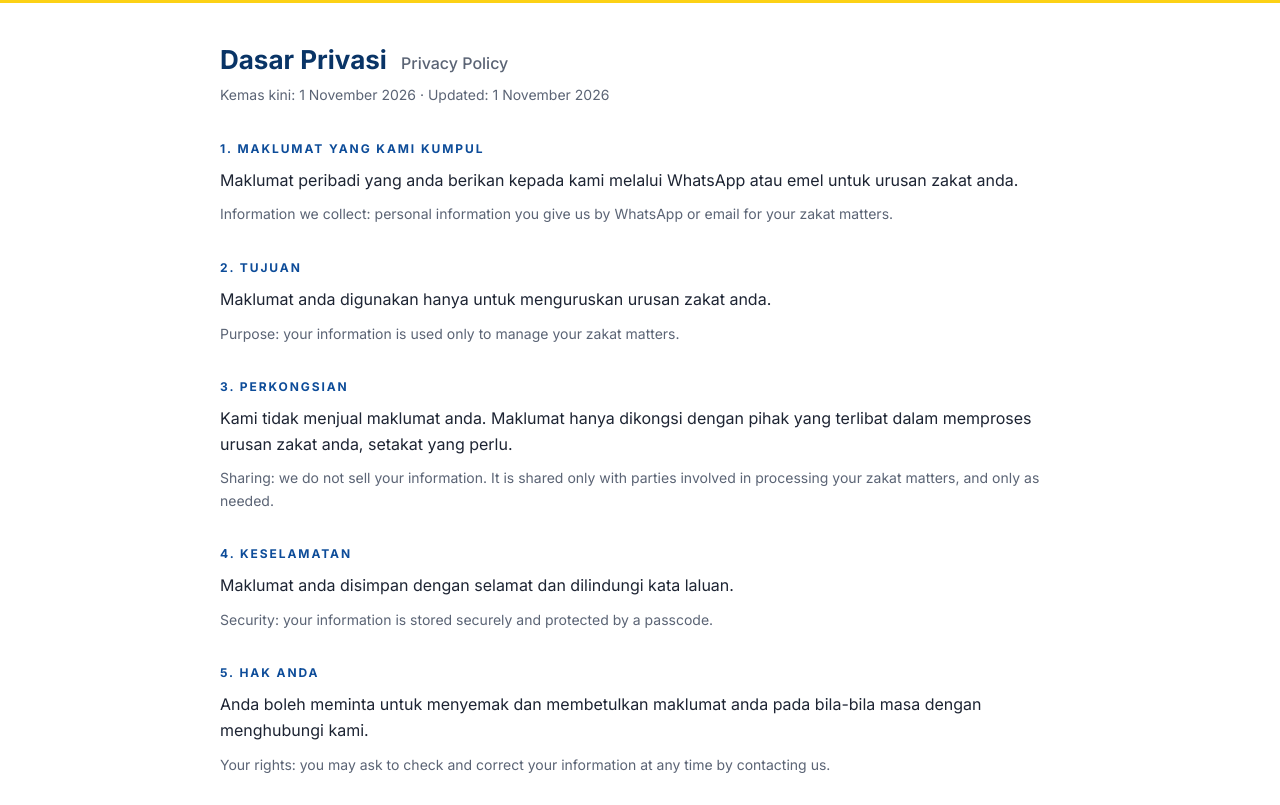
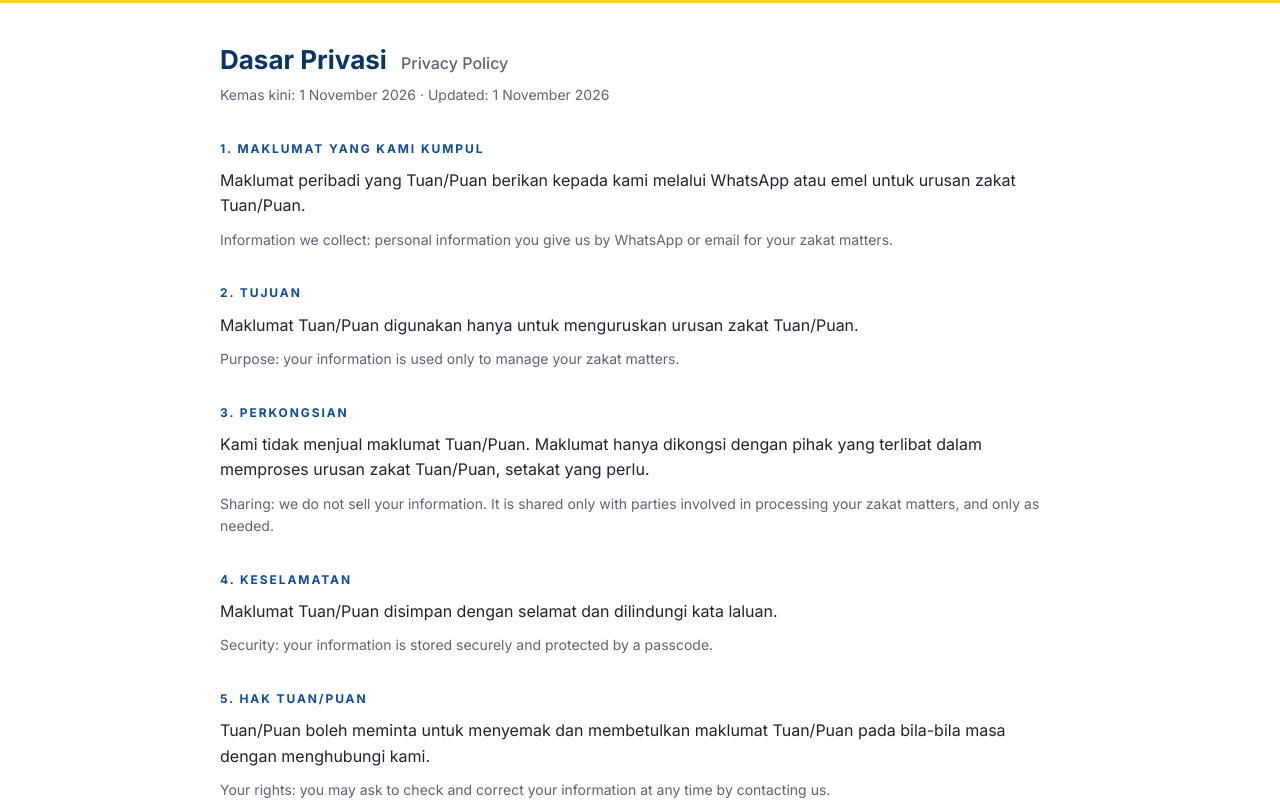
Before and after one commit to bg749b4jn9-stack/zakatapp-site, a plain HTML site: page privasi/index.html in a window 1280 px wide. Shown: the part 131-936 px from the top of the page. Drawn offline with Linux system fonts and the light colour scheme.

Commit message:
Privacy page: Tuan/Puan
Co-Authored-By: Claude Opus 5.5 (1M context) <noreply@anthropic.com>

```diff
--- a/privasi/index.html
+++ b/privasi/index.html
@@ -66,27 +66,27 @@ footer{border-top:1px solid var(--hair);text-align:center;color:var(--muted);fon
   <p class="en">Kemas kini: 1 November 2026 · Updated: 1 November 2026</p>
 
   <div class="sec">1. Maklumat yang kami kumpul</div>
-  <p>Maklumat peribadi yang anda berikan kepada kami melalui WhatsApp atau emel untuk urusan zakat anda.</p>
+  <p>Maklumat peribadi yang Tuan/Puan berikan kepada kami melalui WhatsApp atau emel untuk urusan zakat Tuan/Puan.</p>
   <p class="en">Information we collect: personal information you give us by WhatsApp or email for your zakat matters.</p>
 
   <div class="sec">2. Tujuan</div>
-  <p>Maklumat anda digunakan hanya untuk menguruskan urusan zakat anda.</p>
+  <p>Maklumat Tuan/Puan digunakan hanya untuk menguruskan urusan zakat Tuan/Puan.</p>
   <p class="en">Purpose: your information is used only to manage your zakat matters.</p>
 
   <div class="sec">3. Perkongsian</div>
-  <p>Kami tidak menjual maklumat anda. Maklumat hanya dikongsi dengan pihak yang terlibat dalam memproses urusan zakat anda, setakat yang perlu.</p>
+  <p>Kami tidak menjual maklumat Tuan/Puan. Maklumat hanya dikongsi dengan pihak yang terlibat dalam memproses urusan zakat Tuan/Puan, setakat yang perlu.</p>
   <p class="en">Sharing: we do not sell your information. It is shared only with parties involved in processing your zakat matters, and only as needed.</p>
 
   <div class="sec">4. Keselamatan</div>
-  <p>Maklumat anda disimpan dengan selamat dan dilindungi kata laluan.</p>
+  <p>Maklumat Tuan/Puan disimpan dengan selamat dan dilindungi kata laluan.</p>
   <p class="en">Security: your information is stored securely and protected by a passcode.</p>
 
-  <div class="sec">5. Hak anda</div>
-  <p>Anda boleh meminta untuk menyemak dan membetulkan maklumat anda pada bila-bila masa dengan menghubungi kami.</p>
+  <div class="sec">5. Hak Tuan/Puan</div>
+  <p>Tuan/Puan boleh meminta untuk menyemak dan membetulkan maklumat Tuan/Puan pada bila-bila masa dengan menghubungi kami.</p>
   <p class="en">Your rights: you may ask to check and correct your information at any time by contacting us.</p>
 
   <div class="sec">6. Persetujuan</div>
-  <p>Dengan memberikan maklumat kepada kami, anda bersetuju maklumat tersebut digunakan seperti yang dinyatakan di sini.</p>
+  <p>Dengan memberikan maklumat kepada kami, Tuan/Puan bersetuju maklumat tersebut digunakan seperti yang dinyatakan di sini.</p>
   <p class="en">Consent: by giving us your information, you agree to its use as described here.</p>
 
   <div class="sec">7. Hubungi kami</div>
```
